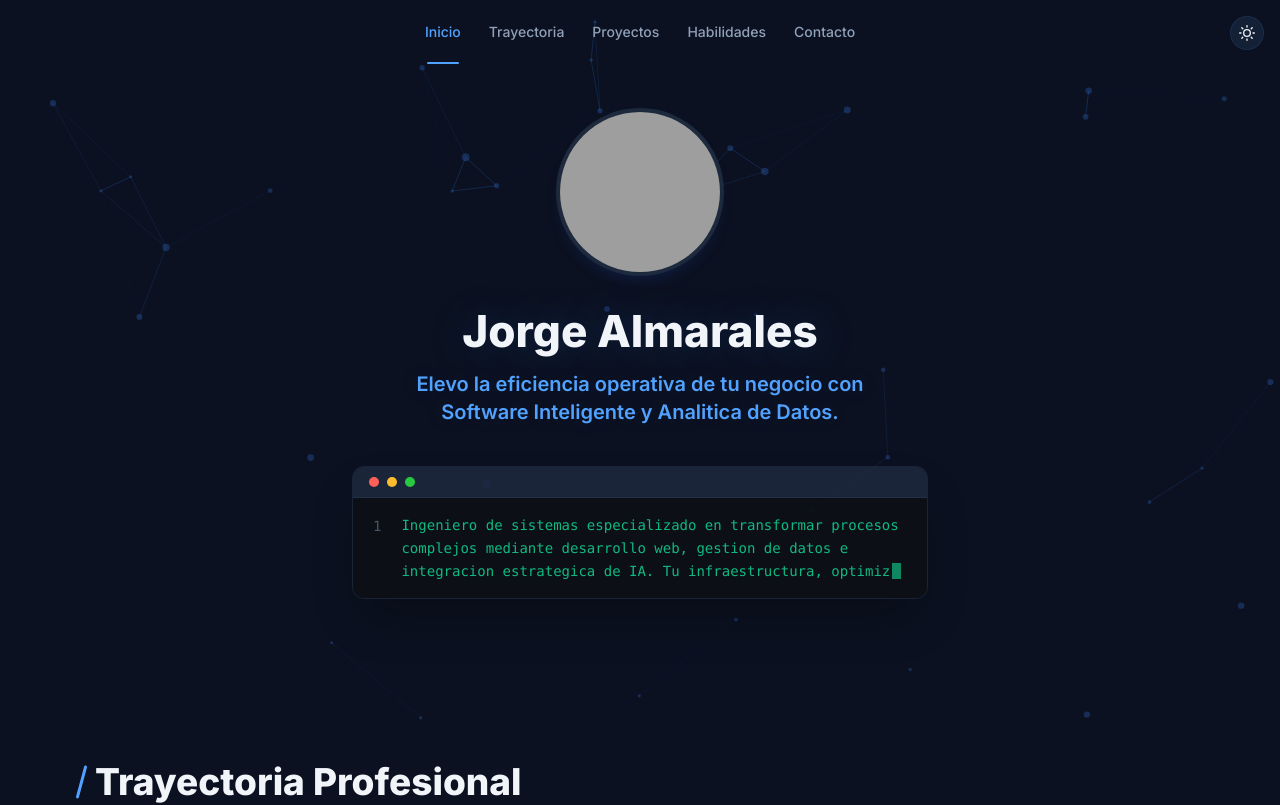
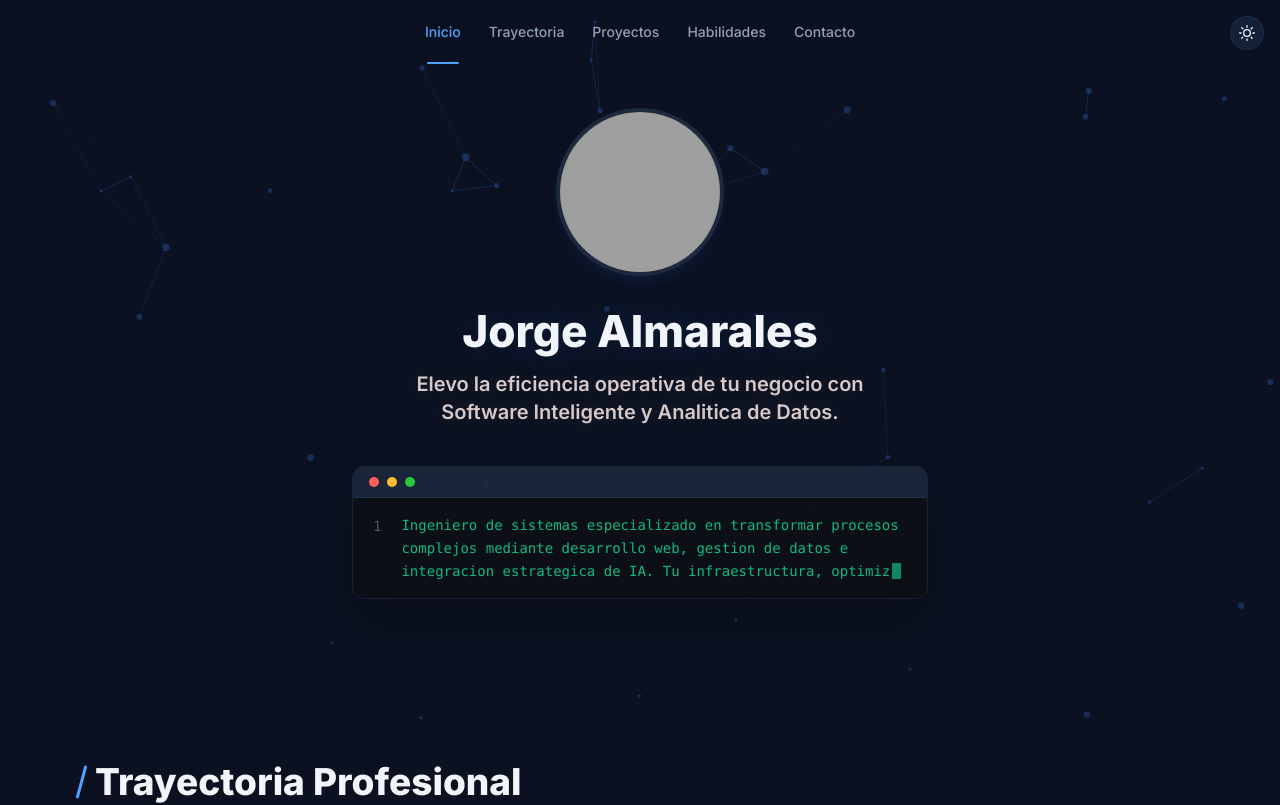
Before and after one commit to jorge-almarales22/cv_jorge_almarales, a React (Vite) app in the folder cv-react/: page / in a window 1280 px wide. Shown: the top 805 px of the page. Built offline with nearby package versions, Linux system fonts and the light colour scheme; grey boxes are pictures that could not be loaded.

Commit message:
cambie el color del titulo en Hero

```diff
--- a/cv-react/src/sections/Hero.jsx
+++ b/cv-react/src/sections/Hero.jsx
@@ -70,8 +70,8 @@ const Hero = () => {
           initial={{ opacity: 0, y: 10 }}
           animate={{ opacity: 1, y: 0 }}
           transition={{ duration: 0.5, delay: 0.25 }}
-          className="text-[1.125rem] md:text-[1.25rem] text-blue-600 dark:text-blue-400 font-semibold leading-snug max-w-lg mx-auto mb-10"
-          style={{ textShadow: '0 0 20px rgba(59,130,246,0.15)' }}
+          className="text-[1.125rem] md:text-[1.25rem] font-semibold leading-snug max-w-lg mx-auto mb-10"
+          style={{ color: '#d7c9c9', textShadow: '0 0 20px rgba(215,201,201,0.2)' }}
         >
           Elevo la eficiencia operativa de tu negocio con Software Inteligente y Analitica de Datos.
         </motion.h2>
```
